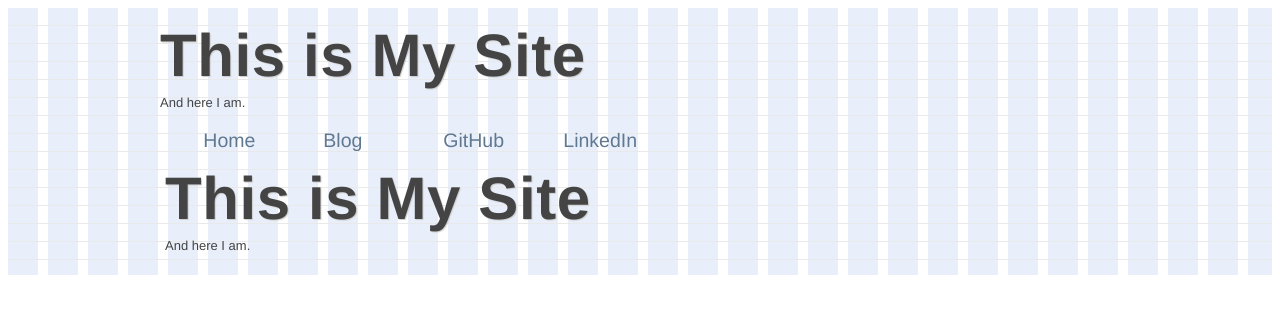
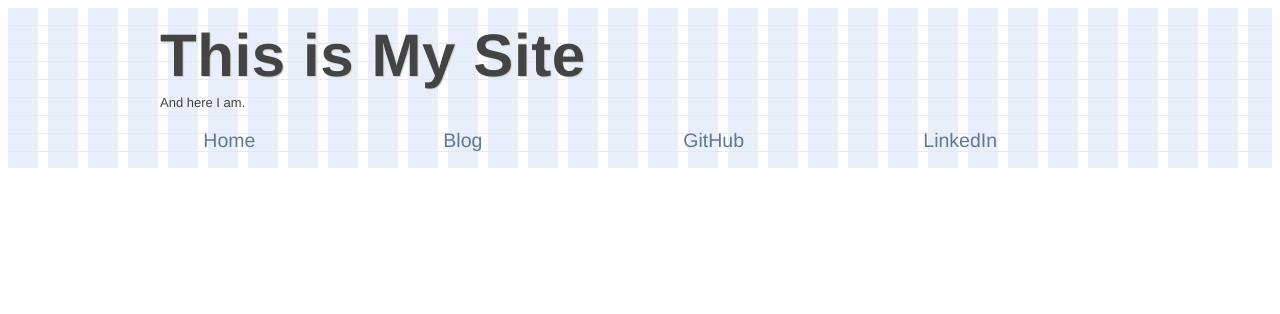
Before and after one commit to klauern/klauern.github.com, a Jekyll site: the page built from index.markdown, in a window 1280 px wide. Shown: the top 314 px of the page. Built offline with Jekyll 4.4.1, drawn with Linux system fonts in a browser that asks for light colours; nearby versions of some CDN libraries.

Commit message:
Liking this style so far...

```diff
--- a/_layouts/default.html
+++ b/_layouts/default.html
@@ -27,17 +27,17 @@
           <p>And here I am.</p>
           <div id='nav'>
             <ul>
-              <li>
+              <li class='span-6'>
                 <a href='http://nickklauer.info'>
                   Home
                 </a>
               </li>
-              <li>
+              <li class='span-6'>
                 <a href='http://blog.nickklauer.info'>
                   Blog
                 </a>
               </li>
-              <li>
+              <li class='span-6'>
                 <a href='http://github.com/klauern'>
                   GitHub
                 </a>
--- a/index.markdown
+++ b/index.markdown
@@ -2,7 +2,3 @@
 layout: default
 title: Nick Klauer
 ---
-
-This is My Site
-===============
-And here I am.
```
Also changed, not shown: src/partials/_nick.scss (+3 -6 lines), css/style.css, 1 other file.
